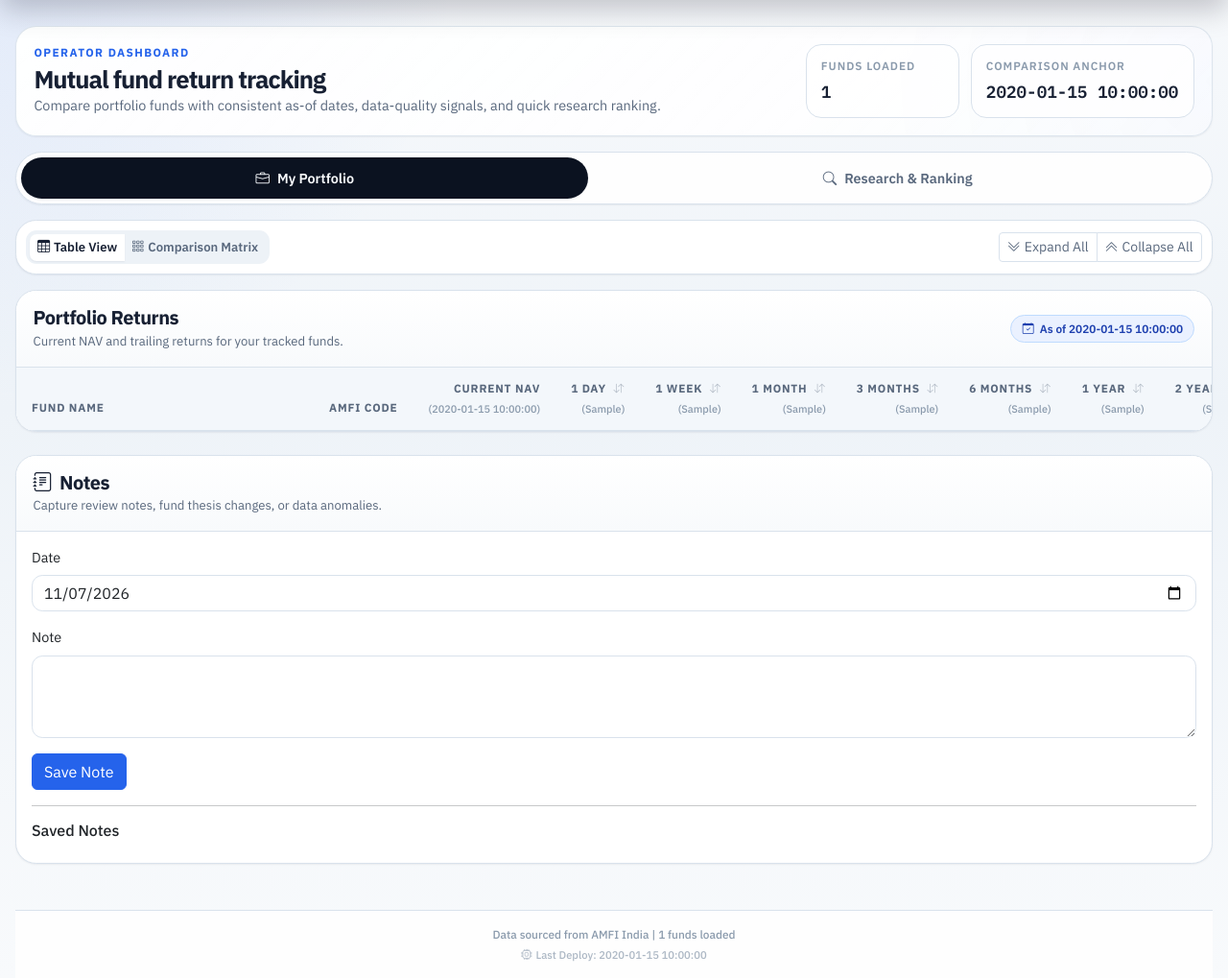
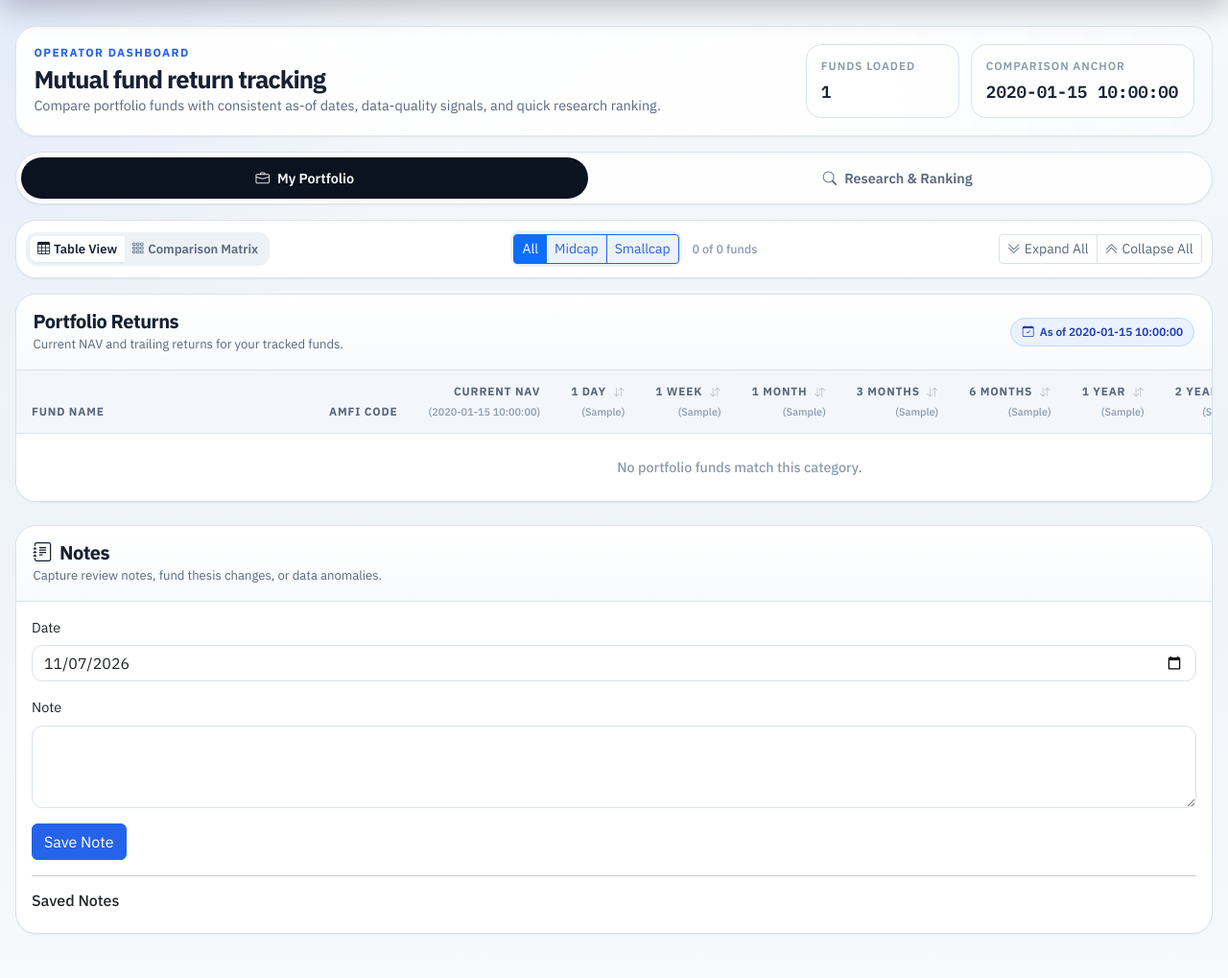
Before and after one commit to ishankgp/MF_return_tracker, a Flask app: template templates/index.html in a window 1280 px wide. Shown: the part 61-1080 px from the top of the page at 96% size. Run offline with Flask 3, Linux system fonts and the light colour scheme; the template is opened without the code that fills it: most values are stand-ins (such as "Sample title", 1, 10 or a date in 2020); lists and menus that the app fills with data are empty; some libraries are stand-ins or nearby versions.

Commit message:
feat: add portfolio category tags and shared cap filter

```diff
--- a/mf_tracker/web/views.py
+++ b/mf_tracker/web/views.py
@@ -6,9 +6,12 @@ from flask import Blueprint, render_template, current_app
 from flask_login import login_required, current_user
 
 from mf_tracker.services.fund_service import get_cached_data, process_fund_data
+from mf_tracker.web.presentation import fund_category
 
 logger = logging.getLogger(__name__)
 web_bp = Blueprint("web", __name__)
+
+web_bp.add_app_template_filter(fund_category, "fund_category")
 
 APP_START_TIME = datetime.now().strftime("%b %d, %H:%M:%S")
 
--- a/static/js/main.js
+++ b/static/js/main.js
@@ -1,7 +1,7 @@
 import { showToast } from './ui.js';
 import { refreshData } from './api.js';
 import { initNotes } from './notes.js';
-import { initTableSorting, setupGenericTableSorting, initViewControls } from './table.js';
+import { initTableSorting, setupGenericTableSorting, initViewControls, initPortfolioCategoryFilter } from './table.js';
 import { initFundsManagement } from './funds.js';
 
 document.addEventListener('DOMContentLoaded', () => {
@@ -11,6 +11,7 @@ document.addEventListener('DOMContentLoaded', () => {
     setupGenericTableSorting('yearlyTable');
     setupGenericTableSorting('summaryTable');
     initViewControls();
+    initPortfolioCategoryFilter();
     initFundsManagement();
 
     const refreshBtn = document.getElementById('refreshBtn');
--- a/static/js/table.js
+++ b/static/js/table.js
@@ -33,109 +33,133 @@ export function compareSortableValues(aCell, bCell, ascending) {
     if (b.missing) return -1;
 
     if (typeof a.value === 'number' && typeof b.value === 'number') {
-        return ascending ? b.value - a.value : a.value - b.value;
+        return ascending ? a.value - b.value : b.value - a.value;
     }
 
     return ascending
-        ? b.value.toString().localeCompare(a.value.toString())
-        : a.value.toString().localeCompare(b.value.toString());
+        ? a.value.toString().localeCompare(b.value.toString())
+        : b.value.toString().localeCompare(a.value.toString());
+}
+
+const portfolioTableIds = ['fundTable', 'shortTermTable', 'yearlyTable', 'summaryTable'];
+const tableSorts = new WeakMap();
+const categoryStorageKey = 'portfolioCategory';
+
+function detailRow(row) {
+    const target = row.getAttribute('data-bs-target');
+    return target ? document.getElementById(target.slice(1)) : null;
+}
+
+function sortPortfolioTable(table) {
+    const state = tableSorts.get(table);
+    if (!state) return;
+    const rows = Array.from(table.tBodies[0].children).filter(row => row.hasAttribute('data-portfolio-fund'));
+    const visible = rows.filter(row => !row.hidden);
+    visible.sort((a, b) => compareSortableValues(a.cells[state.column], b.cells[state.column], state.ascending));
+    const fragment = document.createDocumentFragment();
+    [...visible, ...rows.filter(row => row.hidden)].forEach(row => {
+        fragment.appendChild(row);
+        const detail = detailRow(row);
+        if (detail) fragment.appendChild(detail);
+    });
+    // Empty-state rows are never included in sorting.
+    table.tBodies[0].prepend(fragment);
+}
+
+function installSorting(table, selector) {
+    if (!table) return;
+    const headers = table.querySelectorAll(selector);
+    headers.forEach(header => {
+        header.tabIndex = 0;
+        header.setAttribute('aria-sort', 'none');
+        const sort = () => {
+            const previous = tableSorts.get(table);
+            const column = Number(header.dataset.column ?? header.cellIndex);
+            const ascending = previous?.header === header ? !previous.ascending : false;
+            tableSorts.set(table, { header, column, ascending });
+            headers.forEach(h => {
+                h.classList.remove('asc', 'desc');
+                h.setAttribute('aria-sort', 'none');
+                const icon = h.querySelector('i');
+                if (icon) icon.className = 'bi bi-arrow-down-up';
+            });
+            header.classList.add(ascending ? 'asc' : 'desc');
+            header.setAttribute('aria-sort', ascending ? 'ascending' : 'descending');
+            const icon = header.querySelector('i');
+            if (icon) icon.className = ascending ? 'bi bi-arrow-up' : 'bi bi-arrow-down';
+            sortPortfolioTable(table);
+        };
+        header.addEventListener('click', sort);
+        header.addEventListener('keydown', event => {
+            if (event.key === 'Enter' || event.key === ' ') {
+                event.preventDefault();
+                sort();
+            }
+        });
+    });
 }
 
 export function initTableSorting() {
-    const table = document.getElementById('fundTable');
-    if (!table) return;
-
-    const headers = table.querySelectorAll('th.sortable');
-    let lastSortedColumn = null;
-
-    const sortTable = debounce(function (header) {
-        const column = header.cellIndex;
-        const tbody = table.querySelector('tbody');
-        const allRows = Array.from(tbody.querySelectorAll('tr'));
-        const isAscending = header.classList.contains('asc');
-
-        const mainRows = allRows.filter(row => row.classList.contains('fund-row'));
-
-        headers.forEach(h => {
-            h.classList.remove('asc', 'desc');
-            const icon = h.querySelector('i');
-            if (icon) icon.className = 'bi bi-arrow-down-up';
-        });
-
-        header.classList.toggle('asc', !isAscending);
-        header.classList.toggle('desc', isAscending);
-        const icon = header.querySelector('i');
-        if (icon) {
-            icon.className = isAscending ? 'bi bi-arrow-down' : 'bi bi-arrow-up';
-        }
-
-        const sortedPairs = mainRows.map(mainRow => {
-            const nextRow = mainRow.nextElementSibling;
-            const accordionRow = (nextRow && nextRow.classList.contains('accordion-collapse')) ? nextRow : null;
-
-            return {
-                mainRow: mainRow,
-                accordionRow: accordionRow,
-                valueCell: mainRow.cells[column]
-            };
-        }).sort((a, b) => compareSortableValues(a.valueCell, b.valueCell, isAscending));
-
-        const fragment = document.createDocumentFragment();
-        sortedPairs.forEach(pair => {
-            fragment.appendChild(pair.mainRow);
-            if (pair.accordionRow) {
-                fragment.appendChild(pair.accordionRow);
-            }
-        });
-        tbody.appendChild(fragment);
-
-        lastSortedColumn = header;
-    }, 200);
-
-    headers.forEach(header => {
-        header.addEventListener('click', () => sortTable(header));
-    });
+    installSorting(document.getElementById('fundTable'), 'th.sortable');
 }
 
 export function setupGenericTableSorting(tableId) {
-    const table = document.getElementById(tableId);
-    if (!table) return;
+    installSorting(document.getElementById(tableId), '.sortable-header');
+}
 
-    const headers = table.querySelectorAll('.sortable-header');
+export function initPortfolioCategoryFilter() {
+    const buttons = document.querySelectorAll('[data-portfolio-category]');
+    if (!buttons.length) return;
+    const tables = portfolioTableIds.map(id => document.getElementById(id)).filter(Boolean);
+    const validCategories = ['all', 'midcap', 'smallcap'];
+    let selected = 'all';
+    try {
+        const saved = sessionStorage.getItem(categoryStorageKey);
+        if (validCategories.includes(saved)) selected = saved;
+    } catch { /* Filtering still works when browser storage is unavailable. */ }
 
-    headers.forEach(header => {
-        header.addEventListener('click', function () {
-            const column = parseInt(this.getAttribute('data-column'));
-            const tbody = table.querySelector('tbody');
-            const rows = Array.from(tbody.querySelectorAll('tr'));
-            const isAscending = this.classList.contains('asc');
-
-            headers.forEach(h => {
-                h.classList.remove('asc', 'desc');
-                const icon = h.querySelector('i');
-                if (icon) icon.className = 'bi bi-arrow-down-up';
+    const apply = category => {
+        buttons.forEach(button => {
+            const active = button.dataset.portfolioCategory === category;
+            button.classList.toggle('active', active);
+            button.setAttribute('aria-pressed', String(active));
+        });
+        tables.forEach(table => {
+            const rows = Array.from(table.tBodies[0].children).filter(row => row.hasAttribute('data-portfolio-fund'));
+            let count = 0;
+            rows.forEach(row => {
+                row.hidden = category !== 'all' && row.dataset.category !== category;
+                if (!row.hidden) count++;
+                const detail = detailRow(row);
+                if (detail) {
+                    detail.hidden = row.hidden;
+                    if (row.hidden) bootstrap.Collapse.getOrCreateInstance(detail, { toggle: false }).hide();
+                }
             });
-
-            this.classList.toggle('asc', !isAscending);
-            this.classList.toggle('desc', isAscending);
-            const icon = this.querySelector('i');
-            if (icon) {
-                icon.className = isAscending ? 'bi bi-arrow-down' : 'bi bi-arrow-up';
+            let empty = table.tBodies[0].querySelector(':scope > .portfolio-empty-row');
+            if (!empty) {
+                empty = document.createElement('tr');
+                empty.className = 'portfolio-empty-row';
+                const cell = document.createElement('td');
+                cell.colSpan = Math.max(...Array.from(table.tHead.rows, row => Array.from(row.cells).reduce((n, c) => n + c.colSpan, 0)));
+                cell.className = 'text-center text-muted py-4';
+                cell.textContent = 'No portfolio funds match this category.';
+                empty.appendChild(cell);
+                table.tBodies[0].appendChild(empty);
             }
-
-            const sortedRows = rows.sort((a, b) => {
-                const aCell = a.cells[column];
-                const bCell = b.cells[column];
-
-                if (!aCell || !bCell) return 0;
-                return compareSortableValues(aCell, bCell, isAscending);
-            });
-
-            const fragment = document.createDocumentFragment();
-            sortedRows.forEach(row => fragment.appendChild(row));
-            tbody.appendChild(fragment);
+            empty.hidden = count !== 0;
+            if (table.id === 'fundTable') {
+                document.getElementById('portfolioFilterCount').textContent = `${count} of ${rows.length} funds`;
+            }
+            sortPortfolioTable(table);
         });
-    });
+    };
+    buttons.forEach(button => button.addEventListener('click', () => {
+        selected = button.dataset.portfolioCategory;
+        try { sessionStorage.setItem(categoryStorageKey, selected); } catch { /* Optional persistence. */ }
+        apply(selected);
+    }));
+    apply(selected);
 }
 
 function updateCell(cell, value) {
@@ -233,6 +257,7 @@ export function recalculateReturns() {
             updateCellNA(cagr2yCell);
         }
     });
+    sortPortfolioTable(summaryTable);
 }
 
 export function initViewControls() {
@@ -262,38 +287,18 @@ export function initViewControls() {
         });
     }
 
-    const expandAllBtn = document.getElementById('expandAllBtn');
-    if (expandAllBtn) {
-        expandAllBtn.addEventListener('click', function () {
-            const collapseElements = document.querySelectorAll('.accordion-collapse');
-            collapseElements.forEach(element => {
-                // Using global bootstrap
-                const bsCollapse = new bootstrap.Collapse(element, { toggle: false });
-                bsCollapse.show();
-            });
-
-            const accordionRows = document.querySelectorAll('.accordion-button');
-            accordionRows.forEach(row => {
-                row.setAttribute('aria-expanded', 'true');
-            });
+    const setDetailsExpanded = expanded => {
+        document.querySelectorAll('#fundTable .fund-row').forEach(row => {
+            if (expanded && row.hidden) return;
+            const detail = detailRow(row);
+            if (!detail) return;
+            const collapse = bootstrap.Collapse.getOrCreateInstance(detail, { toggle: false });
+            if (expanded) collapse.show();
+            else collapse.hide();
         });
-    }
-
-    const collapseAllBtn = document.getElementById('collapseAllBtn');
-    if (collapseAllBtn) {
-        collapseAllBtn.addEventListener('click', function () {
-            const collapseElements = document.querySelectorAll('.accordion-collapse');
-            collapseElements.forEach(element => {
-                const bsCollapse = new bootstrap.Collapse(element, { toggle: false });
-                bsCollapse.hide();
-            });
-
-            const accordionRows = document.querySelectorAll('.accordion-button');
-            accordionRows.forEach(row => {
-                row.setAttribute('aria-expanded', 'false');
-            });
-        });
-    }
+    };
+    document.getElementById('expandAllBtn')?.addEventListener('click', () => setDetailsExpanded(true));
+    document.getElementById('collapseAllBtn')?.addEventListener('click', () => setDetailsExpanded(false));
 
     document.querySelectorAll('.year-filter').forEach(checkbox => {
         checkbox.addEventListener('change', recalculateReturns);
--- a/static/style.css
+++ b/static/style.css
@@ -950,3 +950,29 @@ select {
         box-shadow: none;
     }
 }
+
+/* Portfolio category controls and labels. */
+.portfolio-category-controls {
+    display: flex;
+    align-items: center;
+    flex-wrap: wrap;
+    gap: .65rem;
+}
+.portfolio-fund-label { display: inline-flex; flex-direction: column; align-items: flex-start; gap: .25rem; }
+.fund-category-badge {
+    display: block;
+    width: fit-content;
+    margin-bottom: .25rem;
+    padding: .15rem .45rem;
+    border-radius: .35rem;
+    font-size: .68rem;
+    font-weight: 600;
+    line-height: 1.4;
+    background: #e9edf2;
+    color: #344256;
+    white-space: nowrap;
+}
+.fund-category-midcap { background: #e4edff; color: #234b90; }
+.fund-category-smallcap { background: #e2f3ec; color: #1c6047; }
+#portfolio-section tr[hidden] { display: none !important; }
+#portfolio-section th[tabindex]:focus-visible { outline: 2px solid #234b90; outline-offset: -2px; }
--- a/templates/index.html
+++ b/templates/index.html
@@ -76,6 +76,14 @@
                                     <i class="bi bi-grid-3x3-gap me-1"></i>Comparison Matrix
                                 </label>
                             </div>
+                            <div class="portfolio-category-controls">
+                                <div class="btn-group" role="group" aria-label="Filter portfolio by fund category">
+                                    <button type="button" class="btn btn-outline-primary btn-sm active" data-portfolio-category="all" aria-pressed="true">All</button>
+                                    <button type="button" class="btn btn-outline-primary btn-sm" data-portfolio-category="midcap" aria-pressed="false">Midcap</button>
+                                    <button type="button" class="btn btn-outline-primary btn-sm" data-portfolio-category="smallcap" aria-pressed="false">Smallcap</button>
+                                </div>
+                                <span id="portfolioFilterCount" class="text-muted small" role="status" aria-live="polite"></span>
+                            </div>
                             <div class="btn-group toolbar-actions" role="group" id="expandCollapseButtons">
                                 <button class="btn btn-outline-secondary btn-sm" id="expandAllBtn">
                                     <i class="bi bi-chevron-double-down me-1"></i>Expand All
--- a/templates/partials/_comparison_matrix.html
+++ b/templates/partials/_comparison_matrix.html
@@ -75,10 +75,11 @@
                                         </thead>
                                         <tbody>
                                             {% for fund in funds if fund.is_portfolio %}
-                                            <tr>
+                                            {% set category = fund.name|fund_category %}
+                                            <tr data-portfolio-fund data-category="{{ category.key }}">
                                                 <td class="sticky-start bg-white" data-value="{{ fund.name }}">
-                                                    <strong>{{
-                                                        fund.name }}</strong>
+                                                    {% include "partials/_fund_category_badge.html" %}
+                                                    <strong>{{ fund.name }}</strong>
                                                 </td>
                                                 <td class="text-end {% if fund.returns['1day'] is none %}text-muted{% elif fund.returns['1day'] >= 0 %}text-success{% else %}text-danger{% endif %}"
                                                     data-value="{{ fund.returns['1day'] if fund.returns['1day'] is not none else '' }}">
@@ -195,10 +196,11 @@
                                         </thead>
                                         <tbody>
                                             {% for fund in funds if fund.is_portfolio %}
-                                            <tr>
+                                            {% set category = fund.name|fund_category %}
+                                            <tr data-portfolio-fund data-category="{{ category.key }}">
                                                 <td class="sticky-start bg-white" data-value="{{ fund.name }}">
-                                                    <strong>{{
-                                                        fund.name }}</strong>
+                                                    {% include "partials/_fund_category_badge.html" %}
+                                                    <strong>{{ fund.name }}</strong>
                                                 </td>
                                                 {% if fund.year_breakdown.get('5year') %}
                                                 <td class="text-end {% if fund.year_breakdown['5year']['year1'] >= 0 %}text-success fw-bold{% else %}text-danger fw-bold{% endif %}"
@@ -325,10 +327,11 @@
                                         </thead>
                                         <tbody>
                                             {% for fund in funds if fund.is_portfolio %}
-                                            <tr>
+                                            {% set category = fund.name|fund_category %}
+                                            <tr data-portfolio-fund data-category="{{ category.key }}">
                                                 <td class="sticky-start bg-white" data-value="{{ fund.name }}">
-                                                    <strong>{{
-                                                        fund.name }}</strong>
+                                                    {% include "partials/_fund_category_badge.html" %}
+                                                    <strong>{{ fund.name }}</strong>
                                                 </td>
                                                 {% if fund.year_breakdown.get('5year') %}
                                                 <td class="text-end total-abs-2y"
--- /dev/null
+++ b/templates/partials/_fund_category_badge.html
@@ -0,0 +1 @@
+<span class="fund-category-badge fund-category-{{ category.key }}">{{ category.label }}</span>
--- a/templates/partials/_portfolio_table.html
+++ b/templates/partials/_portfolio_table.html
@@ -53,13 +53,14 @@
                                 </thead>
                                 <tbody>
                                     {% for fund in funds if fund.is_portfolio %}
+                                    {% set category = fund.name|fund_category %}
                                     <!-- Main row - clickable -->
-                                    <tr class="fund-row clickable-row" data-bs-toggle="collapse"
+                                    <tr class="fund-row clickable-row" data-portfolio-fund data-category="{{ category.key }}" data-bs-toggle="collapse"
                                         data-bs-target="#collapse-{{ loop.index }}" aria-expanded="false"
                                         tabindex="0">
                                         <td class="fund-name-cell">
                                             <i class="bi bi-chevron-right accordion-icon me-2"></i>
-                                            <span class="fund-name">{{ fund.name }}</span>
+                                            <span class="portfolio-fund-label">{% include "partials/_fund_category_badge.html" %}<span class="fund-name">{{ fund.name }}</span></span>
                                         </td>
                                         <td>
                                             <span class="amfi-code">{{ fund.code }}</span>
```
Also changed, not shown: mf_tracker/web/presentation.py (added, +19 -0 lines), tests/test_portfolio_categories.py (added, +77 -0 lines).
